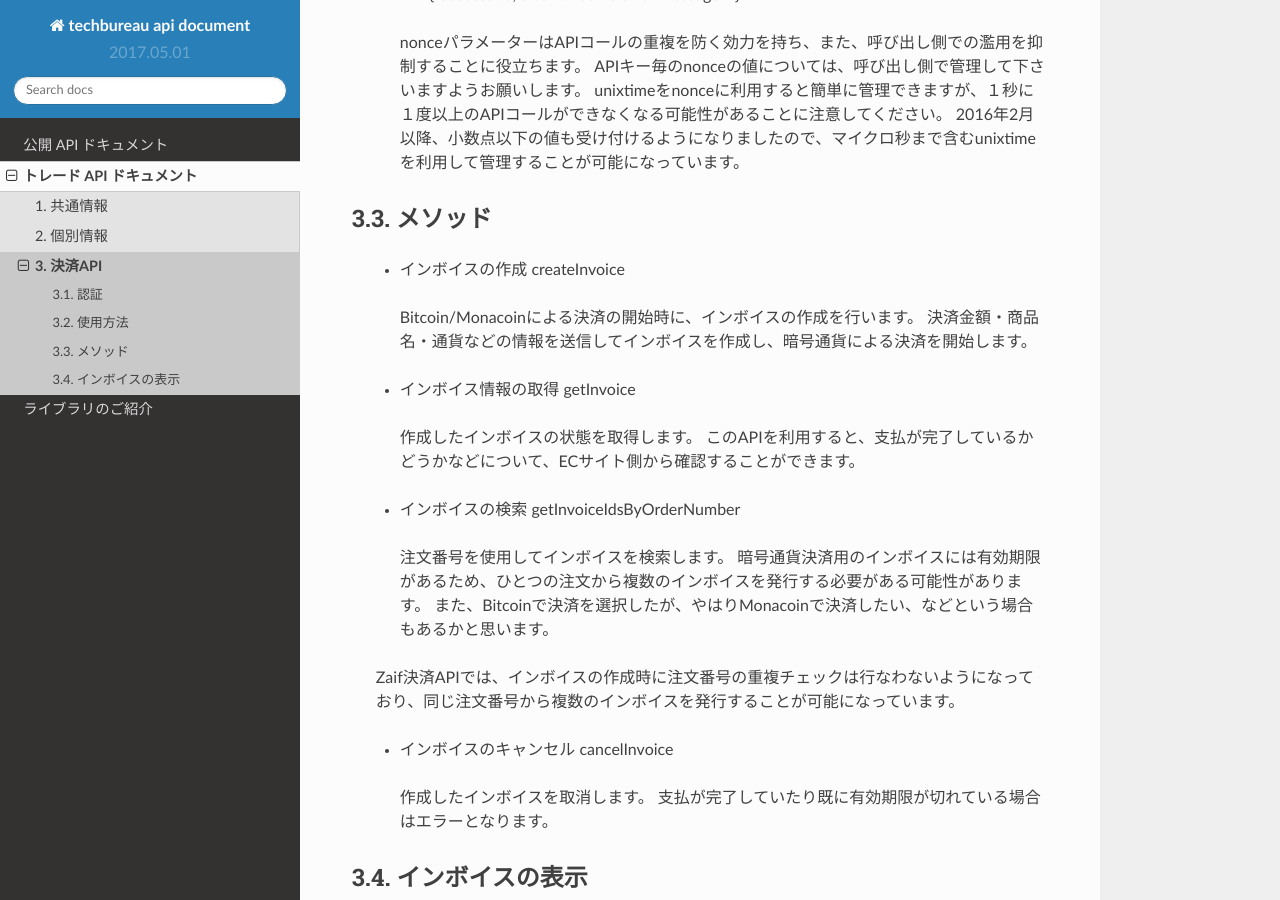
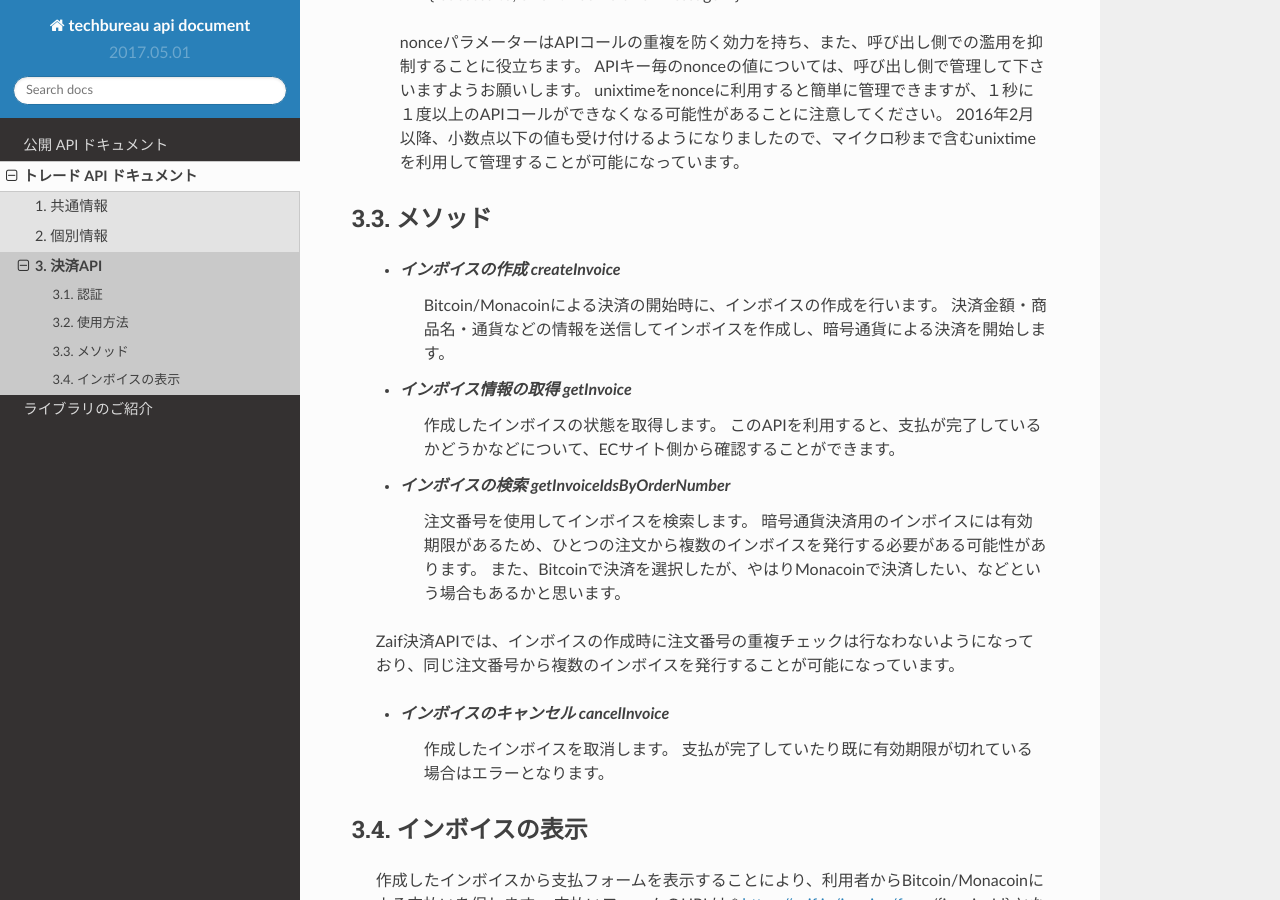
Before and after one commit to techbureau/api-doc, a Sphinx documentation site: the page built from docs/trade/3_payment.rst, in a window 1280 px wide and 900 px high, scrolled down 1052 px. Built offline with Sphinx 7.4.7 and the Read the Docs theme 2.0.0, drawn with Linux system fonts in a browser that asks for light colours.

Commit message:
no message

```diff
--- a/docs/trade/3_payment.rst
+++ b/docs/trade/3_payment.rst
@@ -45,23 +45,19 @@
 メソッド
 ==============
 
-    * インボイスの作成 createInvoice
-    ^^^^^^^^
+    * *インボイスの作成 createInvoice*
         Bitcoin/Monacoinによる決済の開始時に、インボイスの作成を行います。 決済金額・商品名・通貨などの情報を送信してインボイスを作成し、暗号通貨による決済を開始します。
 
-    * インボイス情報の取得 getInvoice
-    ^^^^^^^^
+    * *インボイス情報の取得 getInvoice*
         作成したインボイスの状態を取得します。
         このAPIを利用すると、支払が完了しているかどうかなどについて、ECサイト側から確認することができます。
 
-    * インボイスの検索 getInvoiceIdsByOrderNumber
-    ^^^^^^^^
+    * *インボイスの検索 getInvoiceIdsByOrderNumber*
         注文番号を使用してインボイスを検索します。 暗号通貨決済用のインボイスには有効期限があるため、ひとつの注文から複数のインボイスを発行する必要がある可能性があります。
         また、Bitcoinで決済を選択したが、やはりMonacoinで決済したい、などという場合もあるかと思います。
     Zaif決済APIでは、インボイスの作成時に注文番号の重複チェックは行なわないようになっており、同じ注文番号から複数のインボイスを発行することが可能になっています。
 
-    * インボイスのキャンセル cancelInvoice
-    ^^^^^^^^
+    * *インボイスのキャンセル cancelInvoice*
         作成したインボイスを取消します。
         支払が完了していたり既に有効期限が切れている場合はエラーとなります。
 
```
